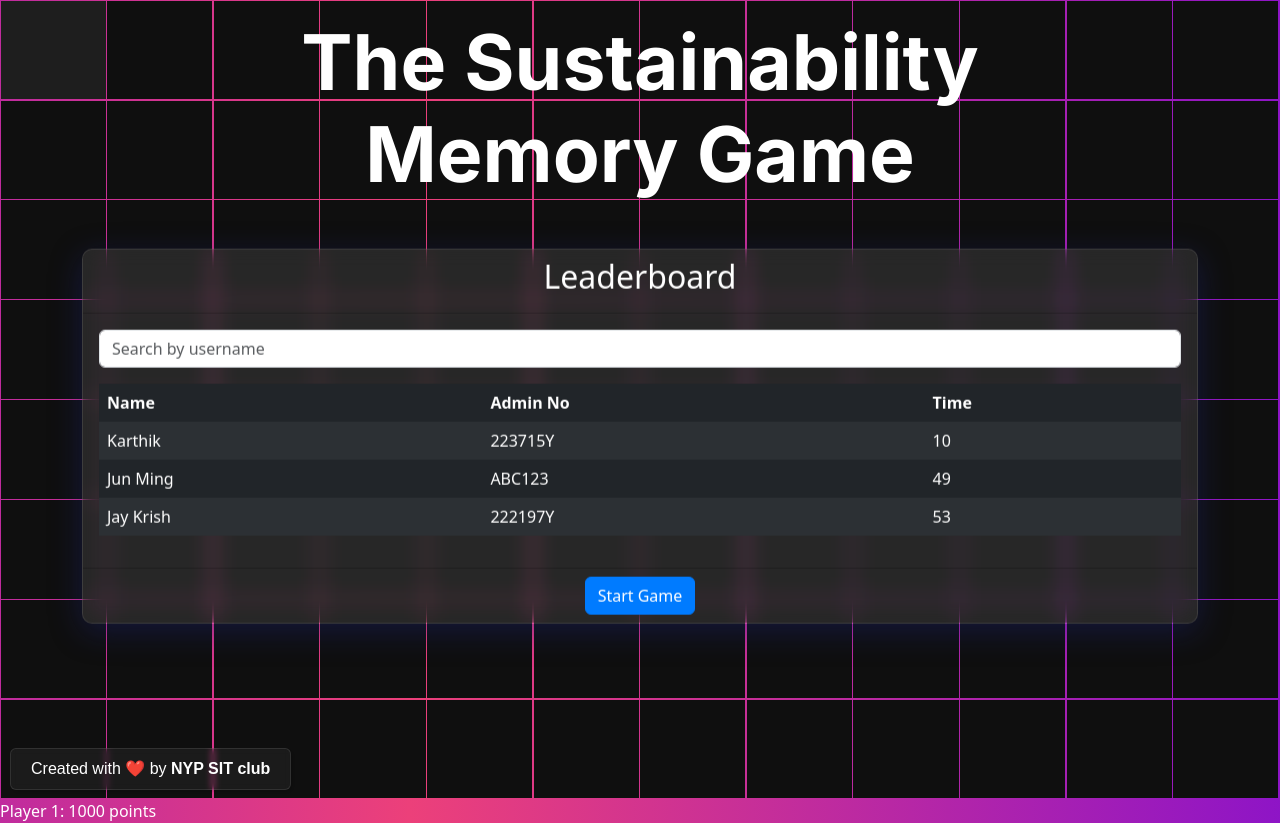
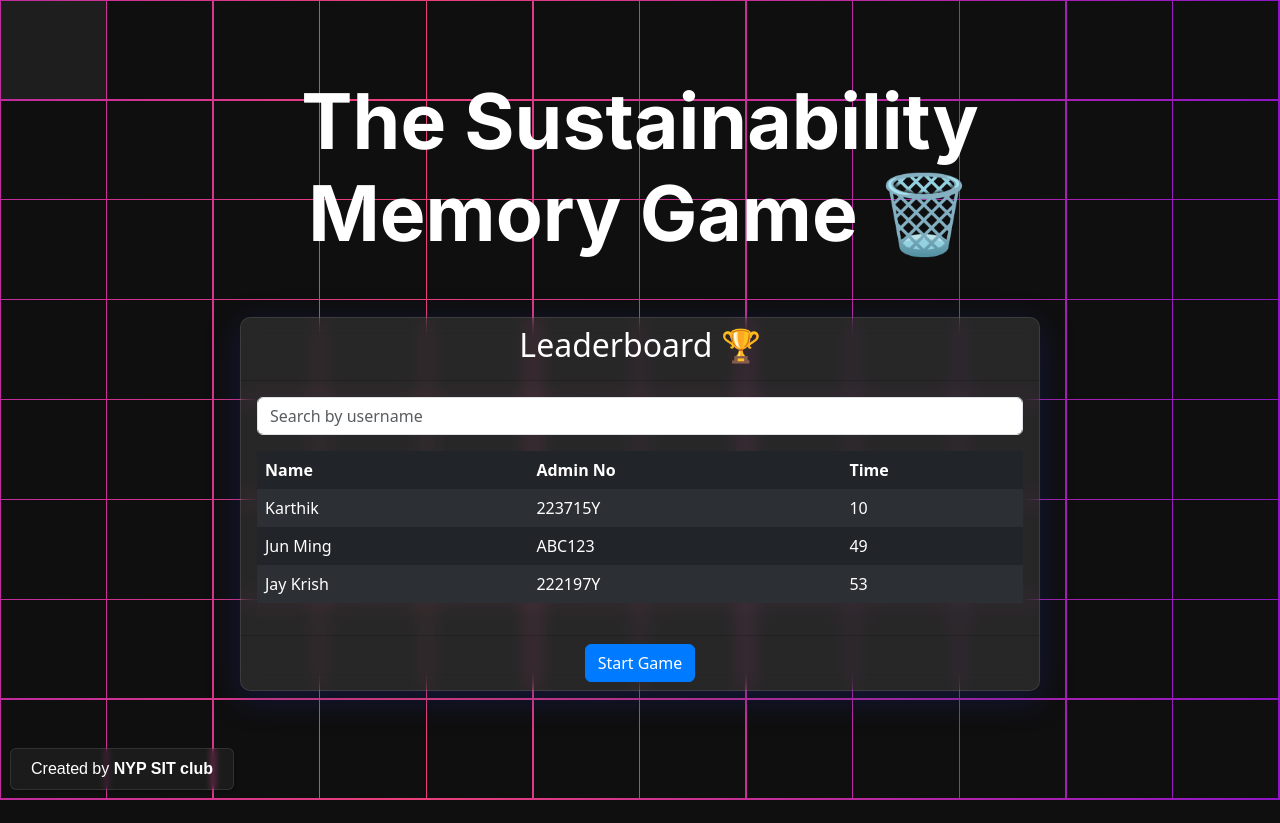
Before and after one commit to gangula-karthik/NYPSIT_memoryGame, a Flask app: page / in a window 1280 px wide. After the commit the page ends 800 px from the top, so only its background shows below. Run offline with Flask 3, Linux system fonts and the light colour scheme.

Commit message:
add: table scroll option and height is now fixed

```diff
--- a/static/style.css
+++ b/static/style.css
@@ -47,11 +47,11 @@
   .centered {
     left: 50%;
     position: absolute;
-    top: 50%;
+    top: 70%;
     transform: translate(-50%, -50%);
     z-index: 3;
     padding-bottom: 18rem !important;
-  }
+}
 
   #tiles {
     height: calc(100vh - 1px);
@@ -83,7 +83,7 @@
     font-family: 'Inter', sans-serif !important;
     font-weight: 700;
     font-size: 6vw;
-    margin: auto;  /* Centers the element */
+    margin: auto;
     pointer-events: none;
     transition: opacity 1200ms ease;
     width: 70vw;
@@ -91,7 +91,9 @@
     text-align: center;
     color: white;
     text-align: center;
-  }
+    position: absolute;
+    top: 30%;
+}
 
   #title > .fancy {
     color: var(--g2);
@@ -162,6 +164,10 @@
     transition: color 400ms;
   }
 
+  table {
+    border-radius: 10px !important;
+  }
+
 
   .glass {
     background: rgba(255, 255, 255, 0.1);
@@ -170,6 +176,11 @@
     box-shadow: 0 8px 32px 0 rgba(31, 38, 135, 0.37);
     border-radius: 10px;
     color: white;
+    width: 50em;
+}
+
+#leaderboard {
+  overflow-y: scroll !important;
 }
 
 #leaderboard th, #leaderboard td {
--- a/templates/index.html
+++ b/templates/index.html
@@ -7,16 +7,14 @@
 
 <div id="tiles"></div>
 
-<li class="list-group-item bg-transparent text-white">Player 1: 1000 points</li>
+<h1 class="centered container py-5 mt-5 d-flex justify-content-center align-items-center" id="title">The Sustainability Memory Game 🗑️</h1>
 
-
-<div class="centered container py-5 mt-5">
-  <h1 id="title">The Sustainability Memory Game</h1>
+<div class="centered container py-5 mt-5 d-flex justify-content-center align-items-center" style="height: 100vh;">
     <div class="card glass mb-3 mt-5">
         <div class="card-header">
-          <h2 class="text-center text-white">Leaderboard</h2>
+            <h2 class="text-center text-white">Leaderboard 🏆</h2>
         </div>
-      <div id="leaderboard-styling" class="card-body">
+        <div id="leaderboard-styling" class="card-body" style="max-height: 350px; overflow-y: auto;">
             <input type="text" id="username" class="form-control mb-3" placeholder="Search by username">
             <table id="leaderboard" class="table table-dark table-striped">
                 <thead>
@@ -28,7 +26,7 @@
                 </thead>
                 <tbody>
                     {% for row in leaderboard %}
-                  <tr data-username="{{ row[0] }}"></trdata-username>
+                    <tr data-username="{{ row[0] }}">
                         <td>{{ row[0] }}</td>
                         <td>{{ row[1] }}</td>
                         <td>{{ row[2] }}</td>
@@ -46,8 +44,9 @@
 
 
 
+
 <a id="yt-link" class="meta-link" target="_blank">
-  <span>Created with ❤️ by <strong>NYP SIT club</strong></span>
+  <span>Created by <strong>NYP SIT club</strong></span>
 </a>
 
 
```
Lines whose indentation alone changed are shown as unchanged.
